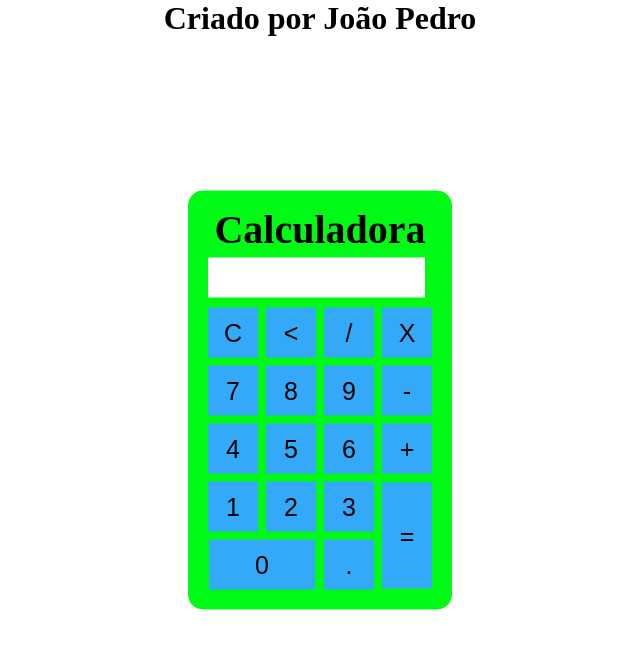
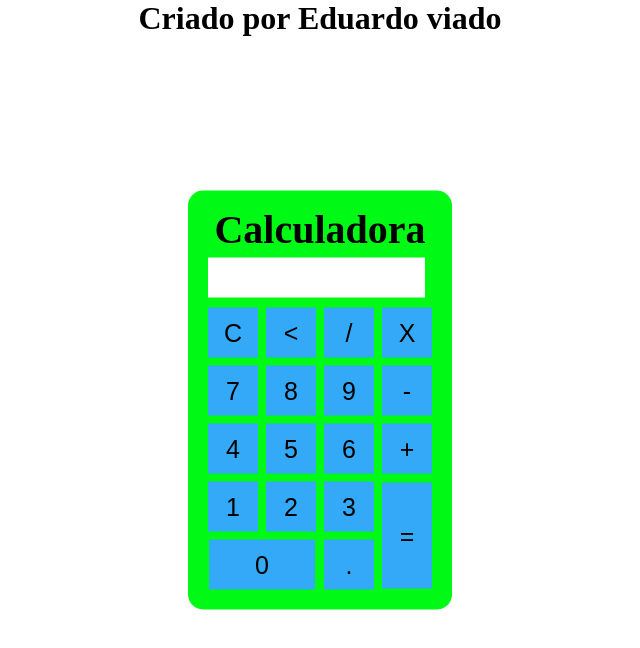
Before and after one commit to dudusete7/calculadoa21, a plain HTML site: page indx.html in a window 1280 px wide. Shown: the whole page, without its empty margins (320-960 px from the left). Drawn offline with Linux system fonts and the light colour scheme.

Commit message:
Add files via upload

```diff
--- a/indx.html
+++ b/indx.html
@@ -10,7 +10,7 @@
 
     <body>
         <div class="fundo">
-            <h1>Criado por João Pedro</h1>
+            <h1>Criado por Eduardo viado </h1>
             <div class="Calculadora">
                 <h1>Calculadora</h1>
                 <p id="resultado"></p>
```
